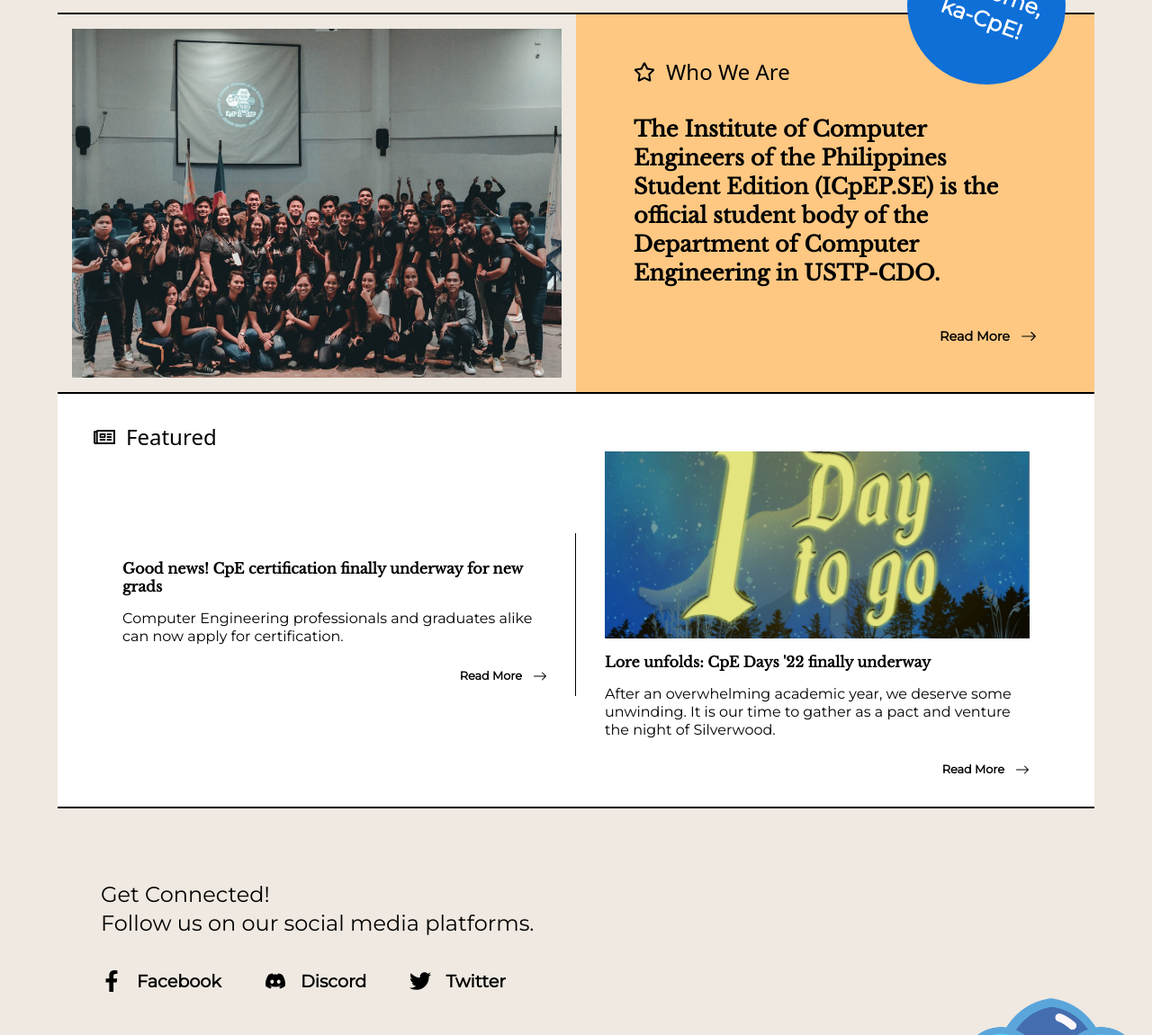
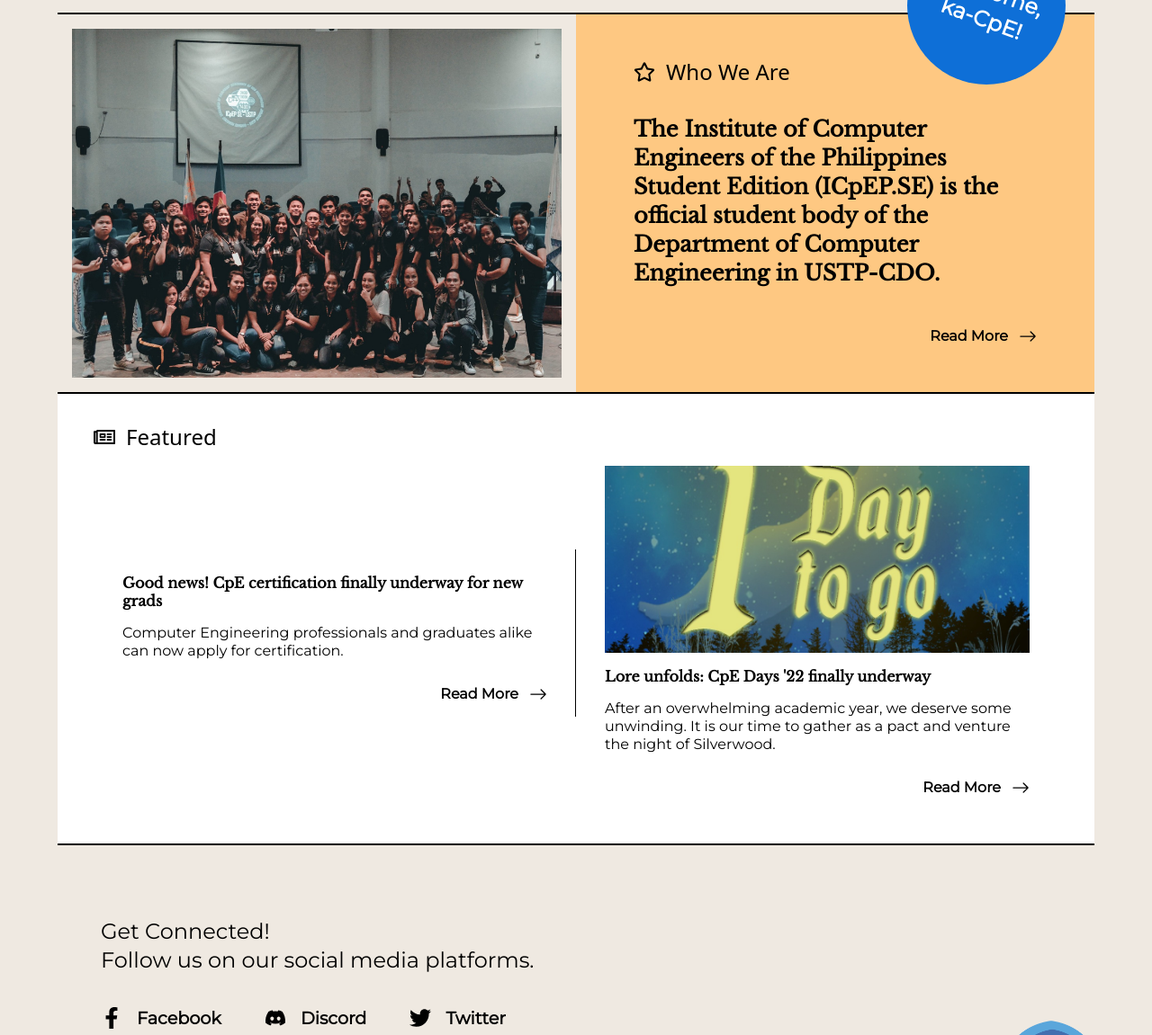
Before and after one commit to icpepseustp/official-website, a Gatsby site: page / in a window 1280 px wide. Shown: the part 672-1823 px from the top of the page at 90% size. Built offline with nearby package versions, Linux system fonts and the light colour scheme; Gatsby itself is replaced by a stand-in of ours; a web font is replaced by a local one.

Commit message:
disable blog links and minor adjustments

```diff
--- a/src/components/Footer.jsx
+++ b/src/components/Footer.jsx
@@ -4,7 +4,7 @@ import PageContainer from "./PageContainer"
 function Footer() {
   return (
     <footer className="relative mt-8 overflow-x-clip bg-[url('../images/footer-bg.svg')] bg-cover bg-no-repeat pb-8 pt-16 md:pt-24 xl:pt-40">
-      <div className="absolute -right-20 bottom-20 -z-50 max-w-[16rem] xl:bottom-16 xl:max-w-sm">
+      <div className="absolute -right-20 bottom-28 -z-50 max-w-[16rem] md:bottom-20 xl:max-w-sm">
         <StaticImage src="../images/icon.png" alt="JoeBot" />
       </div>
 
--- a/src/pages/index.jsx
+++ b/src/pages/index.jsx
@@ -15,17 +15,17 @@ const platforms = [
   {
     icon: FaFacebookF,
     text: "Facebook",
-    url: "",
+    url: "#",
   },
   {
     icon: FaDiscord,
     text: "Discord",
-    url: "",
+    url: "#",
   },
   {
     icon: FaTwitter,
     text: "Twitter",
-    url: "",
+    url: "#",
   },
 ]
 
@@ -33,13 +33,13 @@ const posts = [
   {
     title: "Good news! CpE certification finally underway for new grads",
     lead: "Computer Engineering professionals and graduates alike can now apply for certification.",
-    link: "#",
+    url: "#",
     thumbnail: false,
   },
   {
     title: "Lore unfolds: CpE Days '22 finally underway",
     lead: "After an overwhelming academic year, we deserve some unwinding. It is our time to gather as a pact and venture the night of Silverwood.",
-    link: "#",
+    url: "#",
     // todo: thumbnail is not boolean
     thumbnail: true,
   },
@@ -49,7 +49,7 @@ function IndexPage() {
   return (
     <PageContainer as="main">
       <section className="relative">
-        <video className="w-full" autoPlay muted loop>
+        <video className="w-full" title="ICpEP.SE Intro" autoPlay muted loop>
           <source src={IcpepAvp} type="video/mp4" />
           <track kind="captions" />
         </video>
@@ -63,34 +63,38 @@ function IndexPage() {
 
       {/* WHO WE ARE */}
       <section className="mt-3 border-t-2 border-black xl:mt-4">
-        <div className="flex flex-col md:flex-row-reverse md:justify-center">
-          <div className="flex place-items-center bg-primary px-16 py-12 md:w-1/2">
-            <div className="flex flex-col">
+        <article className="flex flex-col md:flex-row-reverse md:justify-center">
+          <div className="flex place-items-center bg-primary px-16 py-12 md:basis-1/2">
+            <div>
               <span className="flex items-center gap-x-3">
                 <FaRegStar className="md:h-6 md:w-6" />
                 <h2 className="text-lg font-light lg:text-2xl">Who We Are</h2>
               </span>
+
               <p className="mt-8 mb-10 font-libre text-base font-bold leading-tight lg:text-2xl">
                 The Institute of Computer Engineers of the Philippines Student
                 Edition (ICpEP.SE) is the official student body of the
                 Department of Computer Engineering in USTP-CDO.
               </p>
-              <Link
+
+              <div
                 to="#"
-                className="flex items-center gap-x-3 self-end font-montserrat font-semibold lg:text-lg"
+                title="Coming Soon!"
+                className="float-right flex cursor-pointer items-center gap-x-3 font-montserrat font-semibold lg:text-lg xl:text-xl"
               >
                 <small>Read More</small>
                 <BsArrowRight />
-              </Link>
               </div>
             </div>
-          <div className="flex p-4 md:w-1/2">
+          </div>
+
+          <div className="flex flex-1 p-4">
             <StaticImage
               src="../images/home/cpe-exec-officers-2019.jpg"
               alt="Group photo of ICpEP.SE officers"
             />
           </div>
-        </div>
+        </article>
       </section>
 
       {/* FEATURED */}
@@ -100,9 +104,9 @@ function IndexPage() {
             <FaRegNewspaper className="md:h-6 md:w-6" />
             <h2 className="text-lg font-light lg:text-2xl">Featured</h2>
           </span>
-          <div className="my-8 grid grid-cols-1 place-items-center gap-y-12 md:my-0 md:grid-cols-2">
-            {posts.map(({ title, lead, link, thumbnail }) => {
-              return (
+
+          <div className="my-8 grid grid-cols-1 place-items-center gap-y-12 md:my-4 md:grid-cols-2">
+            {posts.map(({ title, lead, thumbnail }) => (
               <article key={title} className="feature-article">
                 {thumbnail && (
                   <StaticImage
@@ -111,20 +115,21 @@ function IndexPage() {
                     alt={title}
                   />
                 )}
+
                 <h4 className="my-4 font-libre text-base font-bold leading-tight">
-                    <Link to={link}>{title}</Link>
+                  {title}
                 </h4>
                 <p className="font-montserrat leading-tight">{lead}</p>
-                  <Link
-                    to={link}
-                    className="mt-6 flex items-center gap-x-3 self-end font-montserrat font-semibold"
+
+                <div
+                  title="Coming Soon!"
+                  className="float-right mt-6 flex cursor-pointer items-center gap-x-3 font-montserrat font-semibold lg:text-lg xl:text-xl"
                 >
                   <small>Read More</small>
                   <BsArrowRight />
-                  </Link>
+                </div>
               </article>
-              )
-            })}
+            ))}
           </div>
         </div>
       </section>
@@ -136,12 +141,16 @@ function IndexPage() {
         </header>
 
         <div className="flex gap-x-6 xl:gap-x-12">
-          {platforms.map(({ icon: PlatformIcon, text }) => (
-            <div key={text} className="flex items-center gap-x-1.5 xl:gap-x-4">
+          {platforms.map(({ icon: PlatformIcon, url, text }) => (
+            <Link
+              key={text}
+              to={url}
+              className="flex items-center gap-x-1.5 xl:gap-x-4"
+            >
               <PlatformIcon />
 
               <small className="font-bold">{text}</small>
-            </div>
+            </Link>
           ))}
         </div>
       </section>
--- a/src/styles/global.css
+++ b/src/styles/global.css
@@ -10,13 +10,12 @@
 
 @layer components {
   .feature-article {
-    @apply relative flex h-fit flex-col px-4 lg:px-8;
+    @apply relative p-4 md:py-0 md:px-8;
   }
   /* .feature-article:nth-child(even) {
     @apply before:absolute before:border before:border-black before:md:h-4/6 before:md:w-full;
   } */
   .feature-article:nth-child(even)::before {
-    content: "";
-    @apply absolute -top-6 left-1/4 h-full w-1/2 border-t border-black md:top-1/4 md:-left-px md:h-1/2 md:w-full md:border-t-0 md:border-l;
+    @apply absolute -top-6 left-1/4 h-full w-1/2 border-t border-black content-[''] md:top-1/4 md:-left-px md:h-1/2 md:w-full md:border-t-0 md:border-l;
   }
 }
```
Lines whose indentation alone changed are shown as unchanged.
